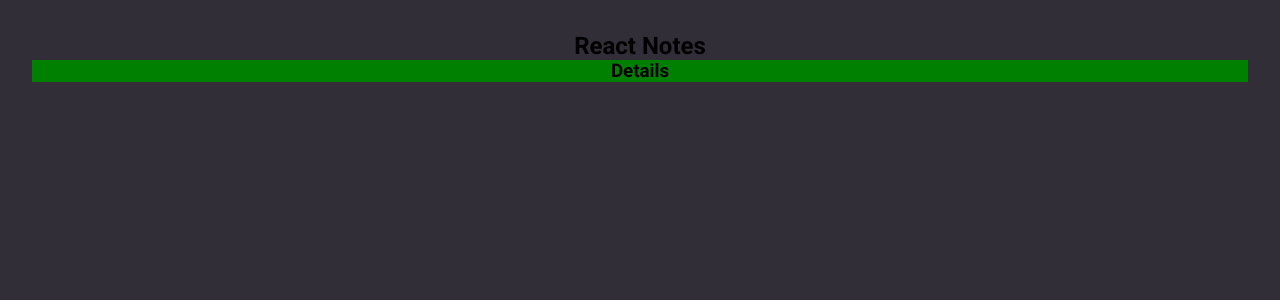
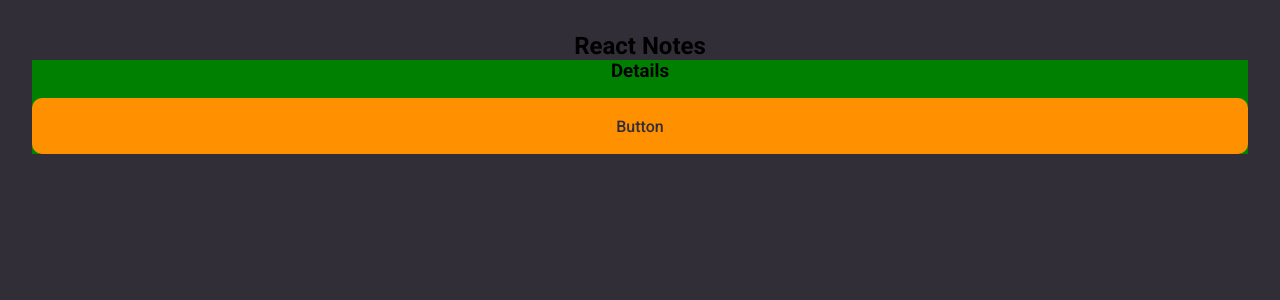
Before and after one commit to nestorjunior/react-notes, a React (Vite) app: page / in a window 1280 px wide. Shown: the top 300 px of the page. Built offline with nearby package versions, Linux system fonts and the light colour scheme.

Commit message:
feat: create component button

```diff
--- /dev/null
+++ b/src/components/Button/index.tsx
@@ -0,0 +1,9 @@
+import { Container } from "./styles"
+
+export function Button() {
+  return(
+    <Container type="button">
+      Button
+    </Container>
+  )
+}
--- /dev/null
+++ b/src/components/Button/styles.ts
@@ -0,0 +1,17 @@
+import styled from "styled-components";
+
+export const Container = styled.button`
+  width: 100%;
+  background-color: ${({theme}) => theme.COLORS.ORANGE};
+  color: ${({theme}) => theme.COLORS.BACKGROUND_800};
+  height: 56px;
+  border: 0;
+  padding: 0 16px;
+  margin-top: 16px;
+  border-radius: 10px;
+  font-weight: 500;
+
+  &:disabled {
+    opacity: 0.5;
+  }
+`
--- a/src/pages/Details/index.tsx
+++ b/src/pages/Details/index.tsx
@@ -1,9 +1,12 @@
 import { Container } from './styles'
+import { Button } from '../../components/Button';
+
 
 export function Details() {
   return (
     <Container>
       <h3 className='teste'>Details</h3>
+      <Button />
     </Container>
   );
 }
--- a/src/styles/global.ts
+++ b/src/styles/global.ts
@@ -10,10 +10,13 @@
   body {
     background-color: ${({ theme }) => theme.COLORS.BACKGROUND_800};
     color: ${({ theme }) => theme.COLORS.WHITE};
+    -webkit-font-smoothing: antialiased;
   }
 
   body, input, button, textarea {
     font-family: 'Roboto', sans-serif;
+    font-size: 1rem;
+    outline: none;
   }
 
   a {
```
